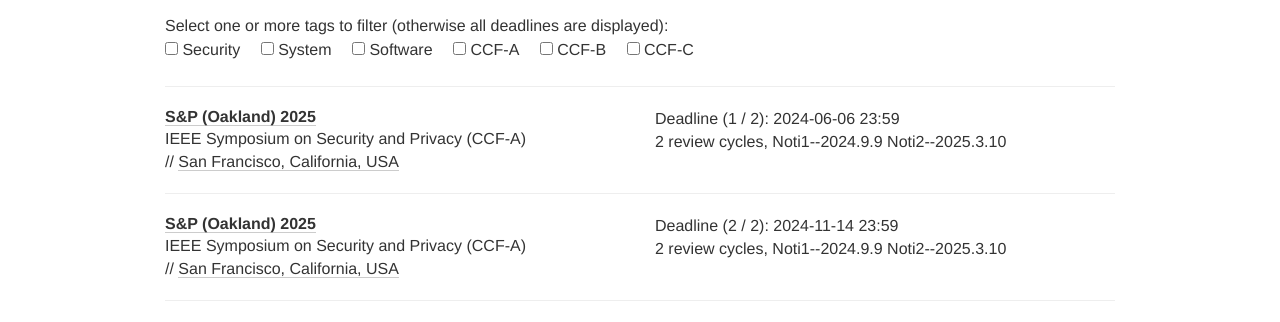
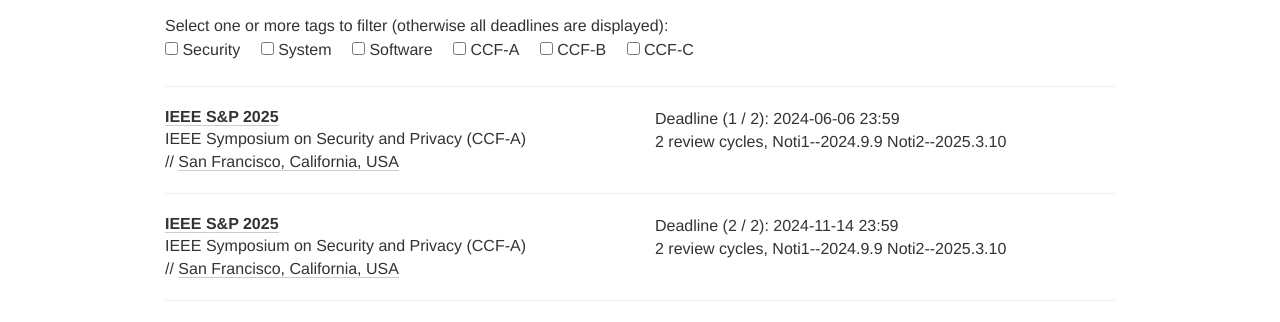
Before and after one commit to TCA-ISCAS/tca-iscas.github.io, a Jekyll site: the page built from index.html, in a window 1280 px wide and 900 px high. Shown: the part 164-486 px from the top of the window. Built offline with Jekyll 4.4.1, drawn with Linux system fonts in a browser that asks for light colours; nearby versions of some CDN libraries.

Commit message:
Update conferences.yml

```diff
--- a/_data/conferences.yml
+++ b/_data/conferences.yml
@@ -1,6 +1,6 @@
 ---
 # Security
-- name: S&P (Oakland)
+- name: IEEE S&P
   year: 2025
   date:
   description: IEEE Symposium on Security and Privacy (CCF-A)
```
